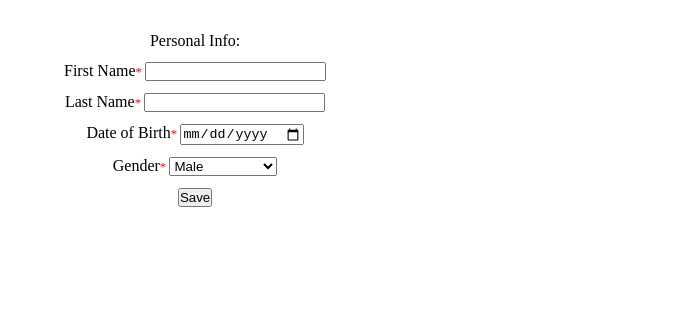
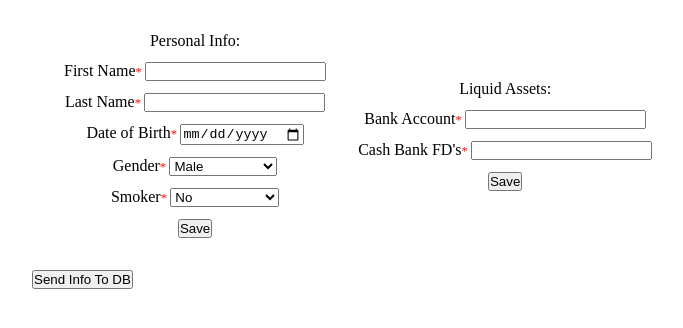
Before and after one commit to lostvikx/enivesh-form, a React (Create React App) app: page / in a window 1280 px wide. Shown: the top 328 px of the page, without its empty margins (258-941 px from the left). Built offline with nearby package versions, Linux system fonts and the light colour scheme.

Commit message:
single input entry

```diff
--- a/src/App.js
+++ b/src/App.js
@@ -1,10 +1,15 @@
 import React from "react";
 import Form from "./components/Form";
+import SendBtn from "./components/SendBtn"
 
 export default function App() {
   return (
-    <div className="flex-form">
-      <Form formName="Personal Info"/>
-    </div>
+    <>
+      <div className="flex-form">
+        <Form formName="Personal Info" formId="personalInfo" />
+        <Form formName="Liquid Assets" formId="liquidAssets" />
+      </div>
+      <SendBtn />
+    </>
   );
 }
--- a/src/components/Form.js
+++ b/src/components/Form.js
@@ -2,14 +2,16 @@ import React from "react";
 import FormField from "./FormField";
 import fields from "../formFields";
 
-const inputFields = fields.map(field => <FormField data={field} key={field.id} />);
+const totalUserData = {};
+
+export default function Form(props) {
 
 const handleSubmit = (evt) => {
   evt.preventDefault();
   const userData = {};
 
   // gets the entire data from the input-form
-  const formData = new FormData(document.getElementById("personal-info"));
+  const formData = new FormData(evt.target);
 
   // adds the form data to the userData object
   for (const data of formData) {
@@ -18,16 +20,23 @@ const handleSubmit = (evt) => {
     userData[label] = value;
   }
 
-  console.log(userData);
+  if (totalUserData[props.formId] == null) {
+    totalUserData[props.formId] = [];
+  }
+
+  // console.log(userData);
+  totalUserData[props.formId].push(userData);
+  console.log(totalUserData);
+  evt.target.reset();
 }
 
-export default function Form(props) {
+  const inputFields = fields[props.formId].map(field => <FormField data={field} key={field.key} />);
 
   return (
-    <form id="personal-info" onSubmit={handleSubmit}>
+    <form onSubmit={handleSubmit}>
       <legend>{props.formName}:</legend>
       { inputFields }
-      <button type="submit" id="add-individual">Save</button>
+      <button type="submit">Save</button>
     </form>
   )
 }
--- /dev/null
+++ b/src/components/SendBtn.js
@@ -0,0 +1,13 @@
+import React from "react";
+
+const handleClick = async (evt) => {
+  evt.preventDefault();
+
+  // const res = await fetch("http:localhost:8080/api/user-data", {
+  // })
+
+}
+
+export default function SendBtn() {
+  return <button onClick={handleClick}>Send Info To DB</button>
+}
--- a/src/formFields.js
+++ b/src/formFields.js
@@ -1,33 +1,59 @@
-const fields = [
+const fields = {
+  personalInfo: [
     {
-    id: 1,
+      key: 1,
       labelName: "First Name",
       labelFor: "first-name",
       inputType: "text",
       inputName: "firstName"
     },
     {
-    id: 2,
+      key: 2,
       labelName: "Last Name",
       labelFor: "last-name",
       inputType: "text",
       inputName: "lastName"
     },
     {
-    id: 3,
+      key: 3,
       labelName: "Date of Birth",
       labelFor: "dob",
       inputType: "date",
       inputName: "dob"
     },
     {
-    id: 4,
+      key: 4,
       labelName: "Gender",
       labelFor: "gender",
       inputType: "select",
       inputName: "gender",
       options: ["Male", "Female", "Other"]
+    },
+    {
+      key: 5,
+      labelName: "Smoker",
+      labelFor: "smoker",
+      inputType: "select",
+      inputName: "smoker",
+      options: ["No", "Yes"]
     }
-];
+  ],
+  liquidAssets: [
+    {
+      key: 1,
+      labelName: "Bank Account",
+      labelFor: "bank-acc",
+      inputType: "number",
+      inputName: "bankBal"
+    },
+    {
+      key: 2,
+      labelName: "Cash Bank FD's",
+      labelFor: "cash-bank",
+      inputType: "number",
+      inputName: "bankFd"
+    }
+  ]
+};
 
 export default fields;
```
Lines whose indentation alone changed are shown as unchanged.
